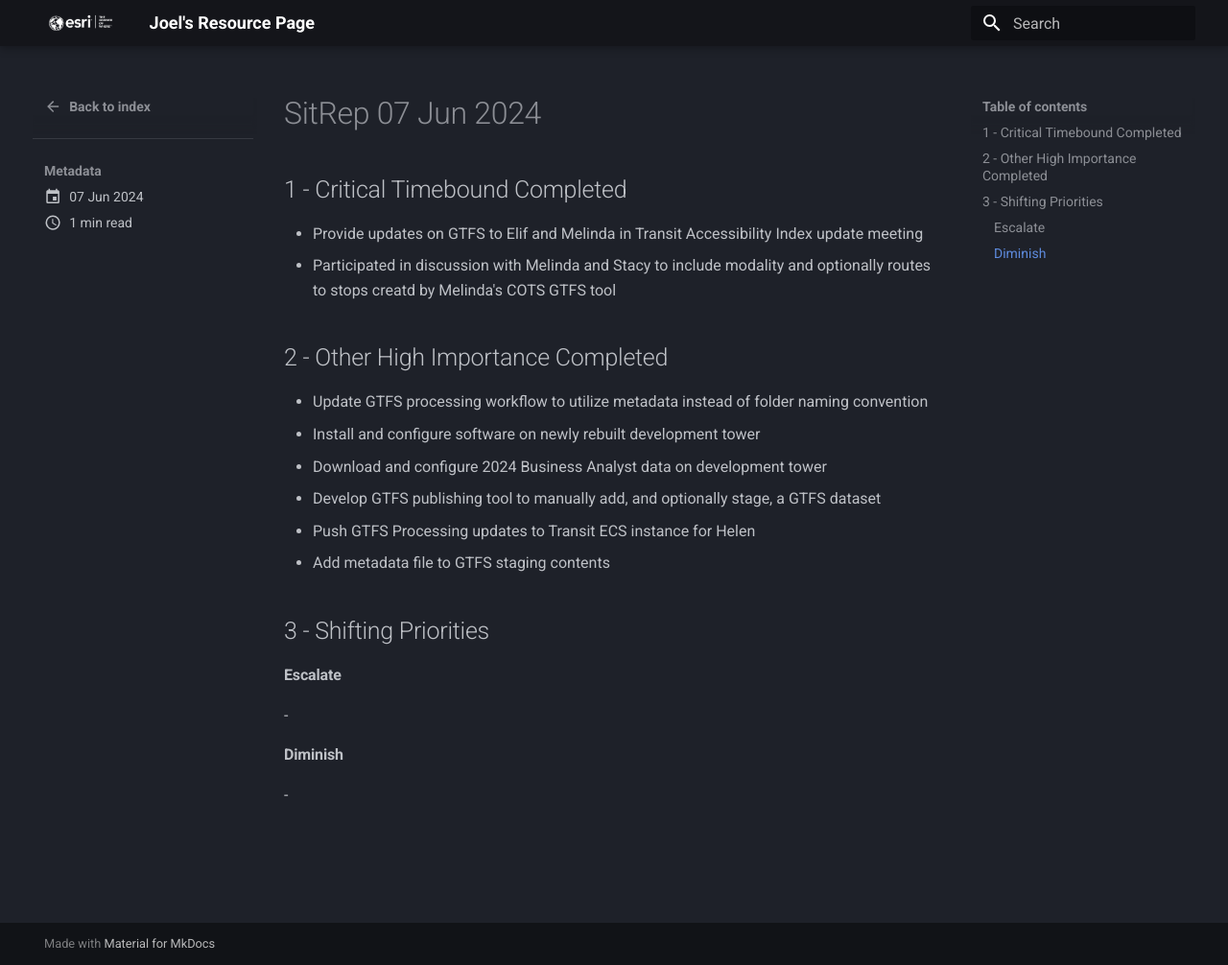
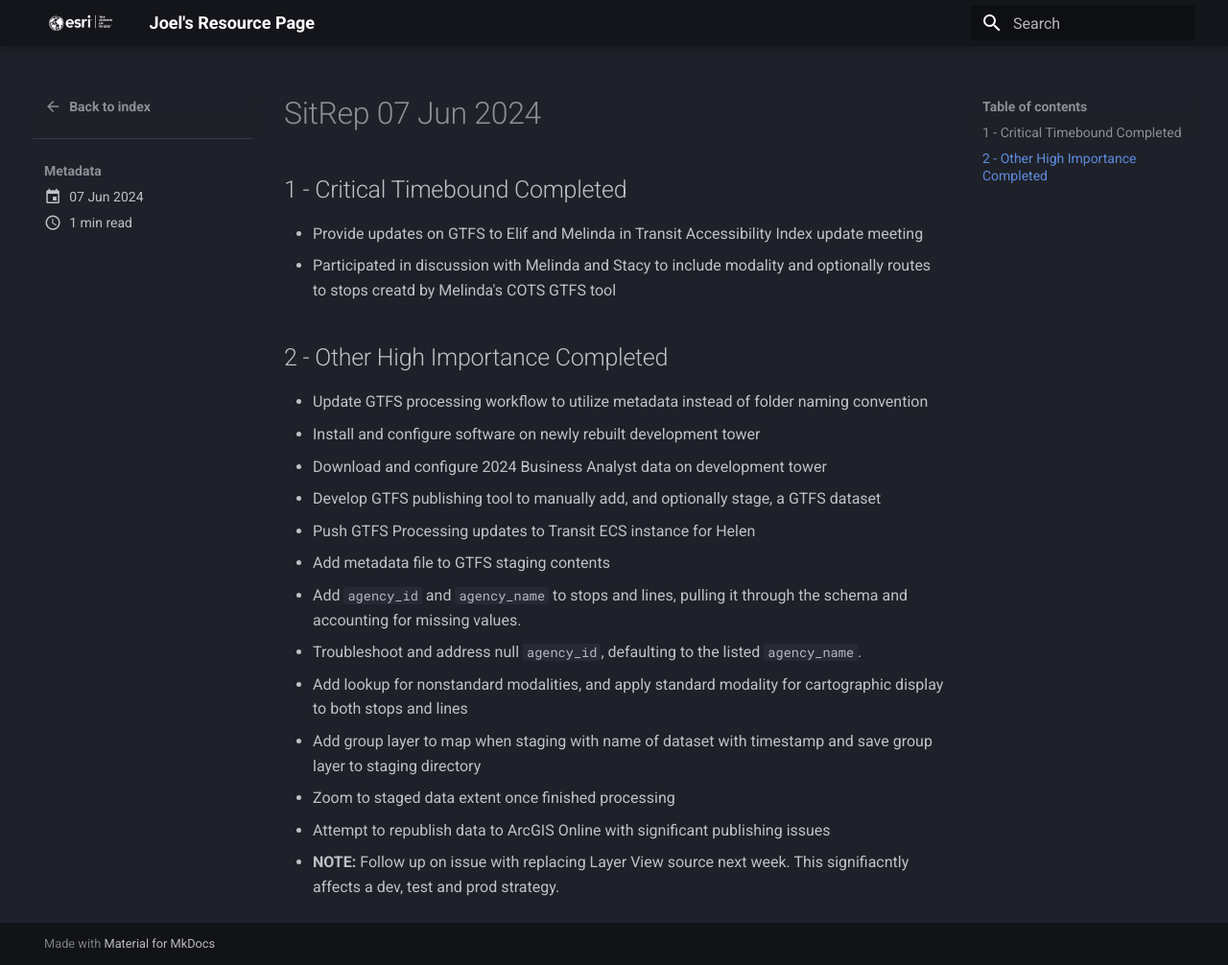
Before and after one commit to knu2xs/esri-resource-page, an MkDocs documentation site: the page built from docs/sitreps/posts/sitrep_20240607.md, in a window 1280 px wide and 1006 px high. Shown: the whole window at 96% size. Built offline with MkDocs 1.6.1 and Material for MkDocs 9.7.7, drawn with Linux system fonts in a browser that asks for light colours.

Commit message:
update sitreps

```diff
--- a/docs/sitreps/posts/sitrep_20240607.md
+++ b/docs/sitreps/posts/sitrep_20240607.md
@@ -17,13 +17,10 @@ date: 2024-06-07
 - Develop GTFS publishing tool to manually add, and optionally stage, a GTFS dataset
 - Push GTFS Processing updates to Transit ECS instance for Helen
 - Add metadata file to GTFS staging contents
-
-## 3 - Shifting Priorities
-
-#### Escalate
-
--
-
-#### Diminish
-
--
+- Add `agency_id` and `agency_name` to stops and lines, pulling it through the schema and accounting for missing values.
+- Troubleshoot and address null `agency_id`, defaulting to the listed `agency_name`.
+- Add lookup for nonstandard modalities, and apply standard modality for cartographic display to both stops and lines
+- Add group layer to map when staging with name of dataset with timestamp and save group layer to staging directory
+- Zoom to staged data extent once finished processing
+- Attempt to republish data to ArcGIS Online with significant publishing issues
+- **NOTE:** Follow up on issue with replacing Layer View source next week. This signifiacntly affects a dev, test and prod strategy.
```
